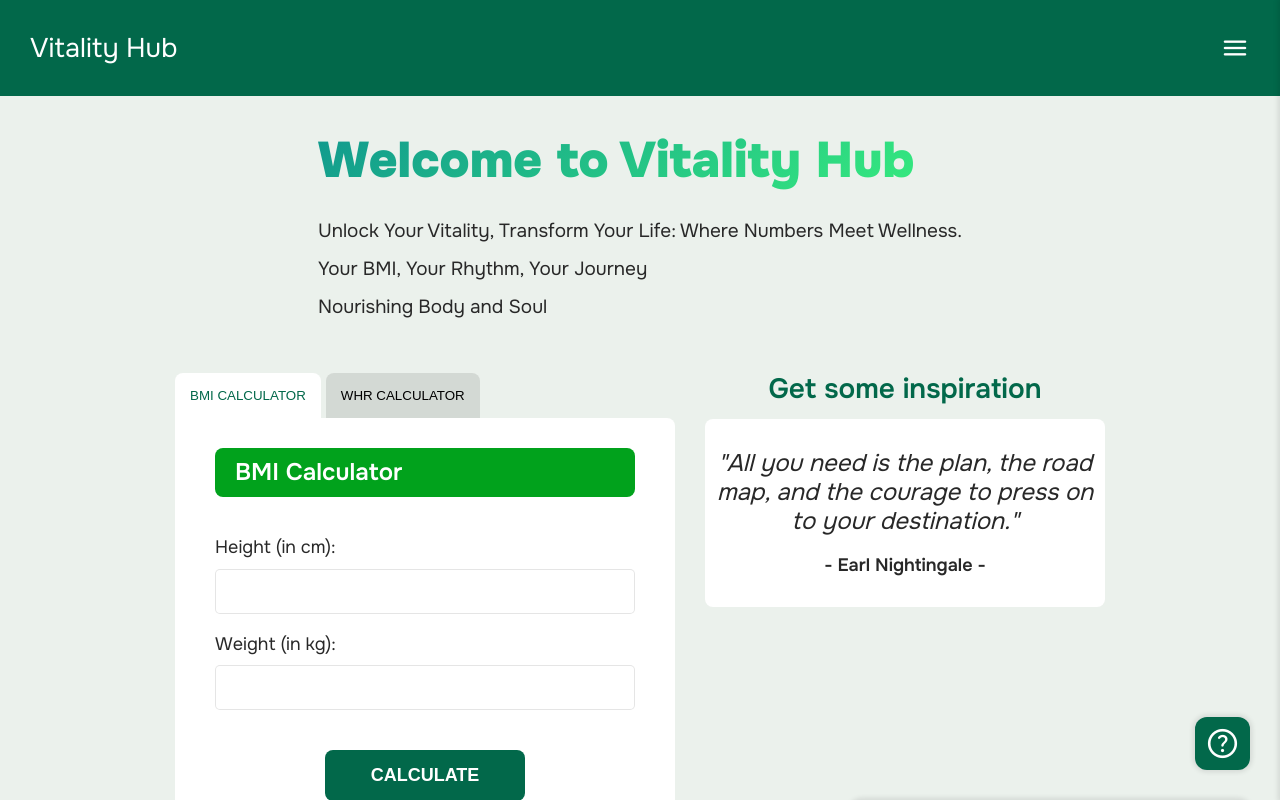
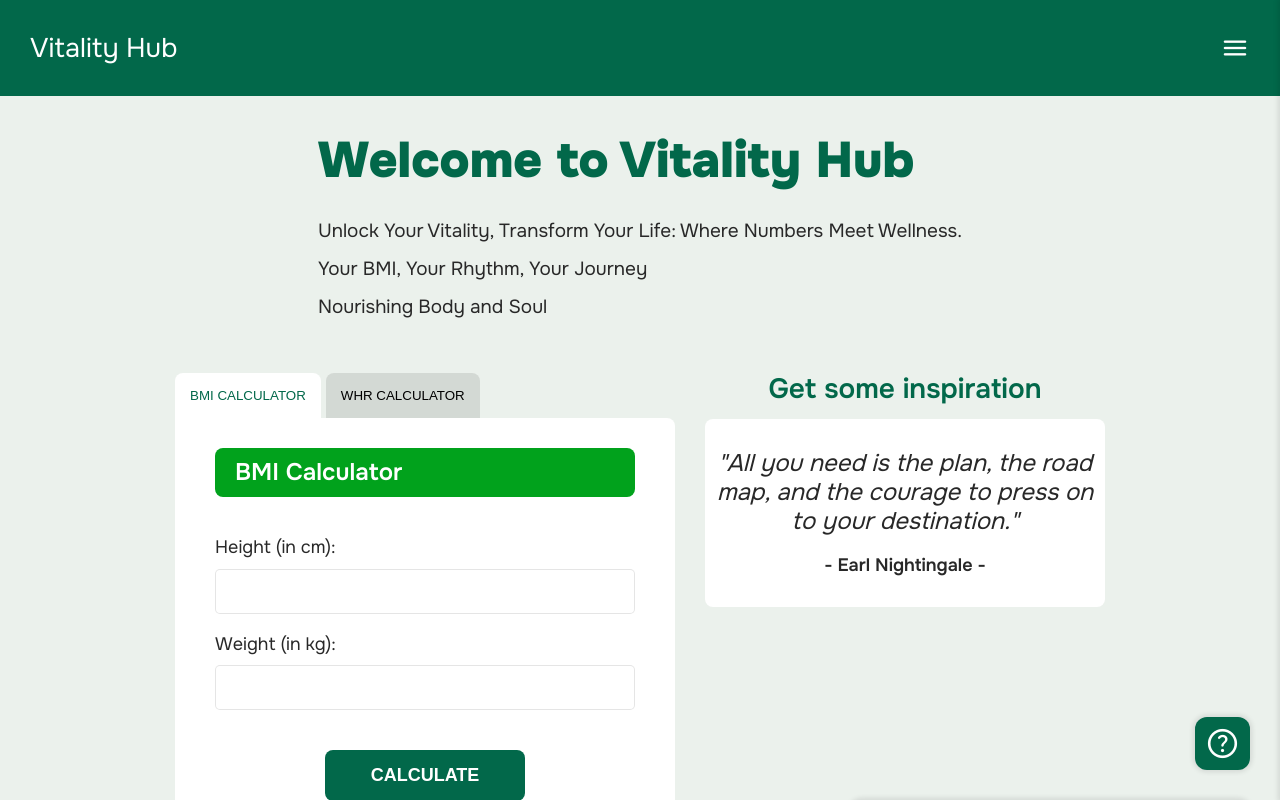
Before and after one commit to Rosalina1309/Vitality-Hub, a Next.js app in the folder client/: page / in a window 1280 px wide. Shown: the top 800 px of the page. Built offline with nearby package versions, Linux system fonts and the light colour scheme; no server answers.

Commit message:
style: home

```diff
--- a/client/src/styles/home.module.css
+++ b/client/src/styles/home.module.css
@@ -3,10 +3,7 @@
   h1 {
     font-size: 50px;
     font-weight: 900;
-    background: var(--gradientText);
-    background-size: 100%;
-    -webkit-background-clip: text;
-    -webkit-text-fill-color: transparent;
+    color: var(--accentColor);
     margin-bottom: 30px;
   }
   p {
```
